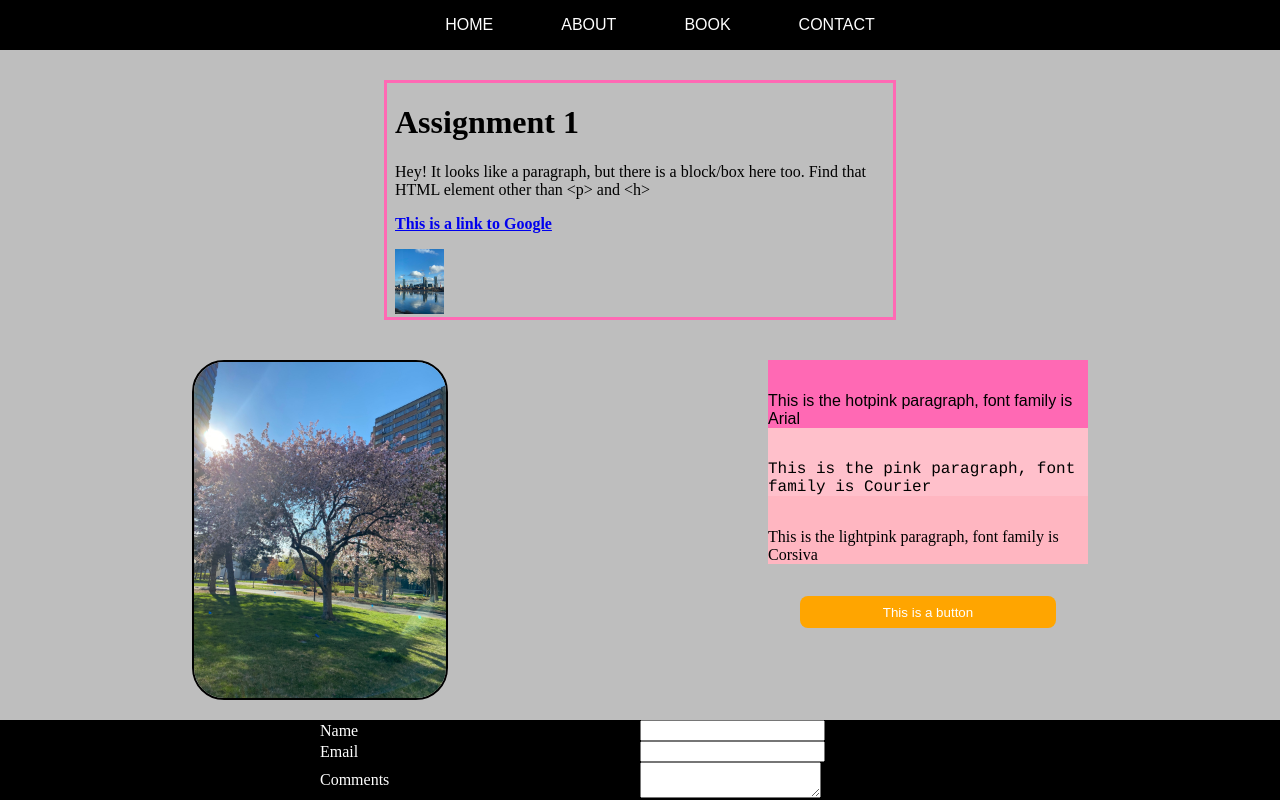
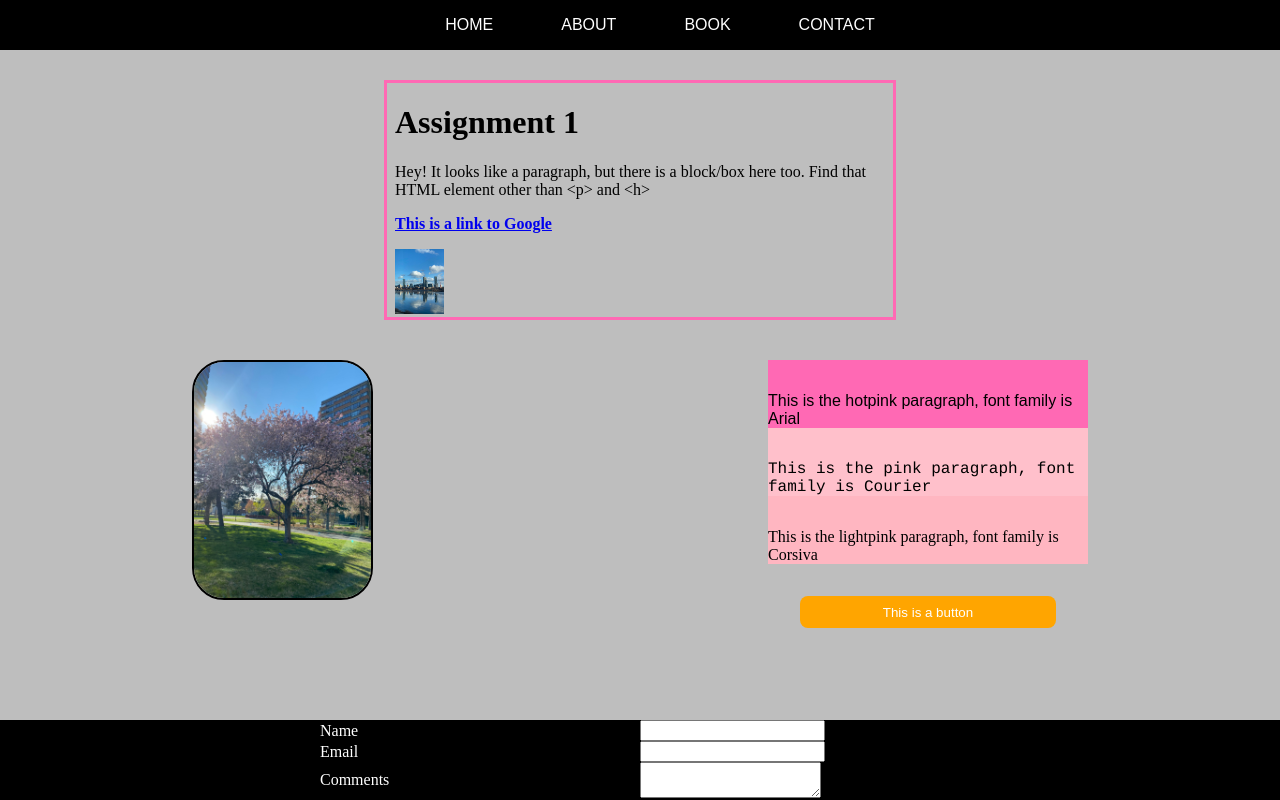
Before and after one commit to mhsu888/mhsu888.github.io, a plain HTML site: page assignment2/index.html in a window 1280 px wide. Drawn offline with Linux system fonts and the light colour scheme.

Commit message:
Improve image sizing to prevent overlap with footer

```diff
--- a/assignment2/style.css
+++ b/assignment2/style.css
@@ -7,7 +7,10 @@ body * {
 }
 
 img {
-    width: 20%;
+    max-width: 20%;
+    max-height: 30%;
+    width: auto;
+    height: auto;
     border: 2px solid black;
     border-radius: 2rem;
     position: absolute;
```
